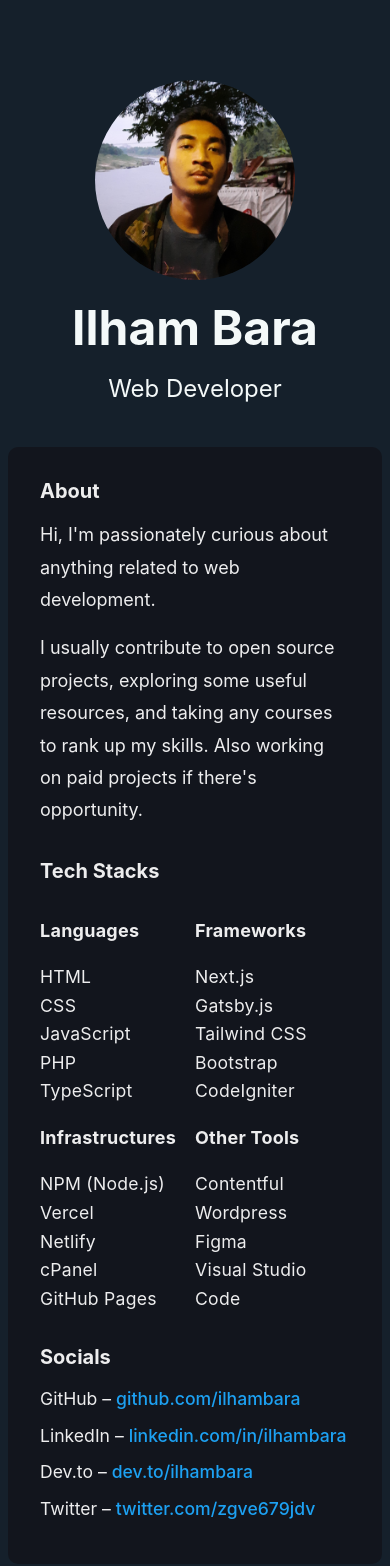
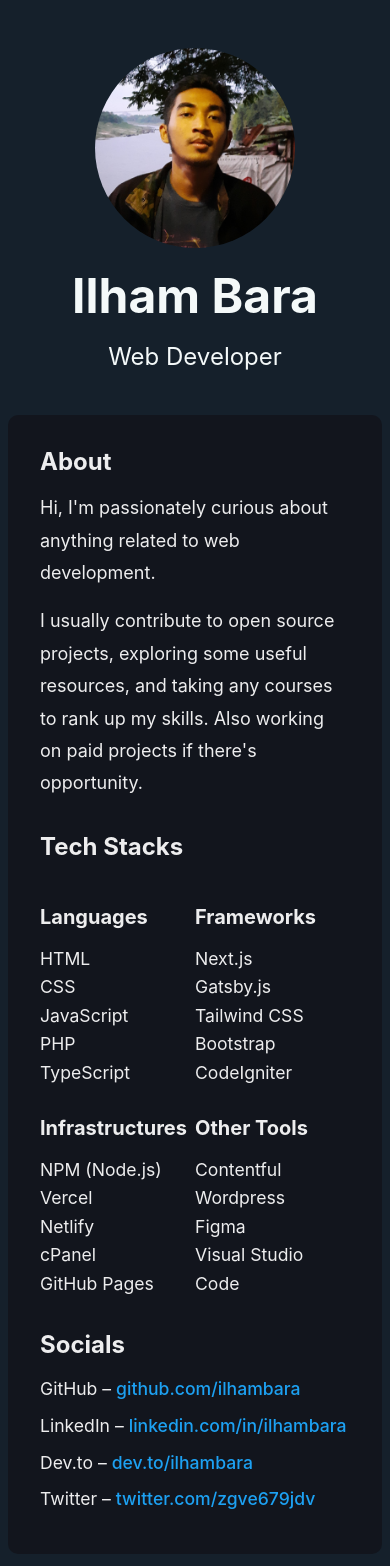
Before and after one commit to ilhambara/portfolio, a Next.js app: page /about in a window 390 px wide. Shown: the top 1566 px of the page. Built offline with nearby package versions, Linux system fonts and the light colour scheme.

Commit message:
Edit: media query for home page

```diff
--- a/pages/about.js
+++ b/pages/about.js
@@ -31,7 +31,7 @@ export default function About() {
             <h3 className={styles.text__title}>Tech Stacks</h3>
             <div className={styles.grid__display}>
               <div className={styles.grid__elements}>
-                <h5 className={styles.text__desc}>Languages</h5>
+                <h5 className={styles.text__title__ul}>Languages</h5>
                 <ul className={styles.list__ul}>
                   <li>HTML</li>
                   <li>CSS</li>
@@ -41,7 +41,7 @@ export default function About() {
                 </ul>
               </div>
               <div className={styles.grid__elements}>
-                <h5 className={styles.text__desc}>Frameworks</h5>
+                <h5 className={styles.text__title__ul}>Frameworks</h5>
                 <ul className={styles.list__ul}>
                   <li>Next.js</li>
                   <li>Gatsby.js</li>
@@ -51,7 +51,7 @@ export default function About() {
                 </ul>
               </div>
               <div className={styles.grid__elements}>
-                <h5 className={styles.text__desc}>Infrastructures</h5>
+                <h5 className={styles.text__title__ul}>Infrastructures</h5>
                 <ul className={styles.list__ul}>
                   <li>NPM (Node.js)</li>
                   <li>Vercel</li>
@@ -61,7 +61,7 @@ export default function About() {
                 </ul>
               </div>
               <div className={styles.grid__elements}>
-                <h5 className={styles.text__desc}>Other Tools</h5>
+                <h5 className={styles.text__title__ul}>Other Tools</h5>
                 <ul className={styles.list__ul}>
                   <li>Contentful</li>
                   <li>Wordpress</li>
--- a/styles/About.module.css
+++ b/styles/About.module.css
@@ -62,6 +62,11 @@
   margin: 2rem;
 }
 
+.text__title__ul {
+  font-size: 1.25rem;
+  margin: 0 0 1rem 0;
+}
+
 .grid__display {
   display: grid;
   grid-template-columns: repeat(4, 1fr);
@@ -112,6 +117,7 @@
 
   .text__title {
     margin-bottom: 1rem;
+    font-size: 1.5rem;
   }
 
   .background__about {
@@ -123,7 +129,8 @@
   }
 
   .grid__elements {
-    margin-top: 1rem;
+    margin-top: 1.75rem;
+    letter-spacing: normal;
   }
 
   .list__ul {
--- a/styles/Components.module.css
+++ b/styles/Components.module.css
@@ -77,6 +77,10 @@
 /* media query */
 
 @media (max-width: 600px) {
+  .main {
+    padding: 3rem 0;
+  }
+
   .footer__flex {
     flex-direction: column;
   }
--- a/styles/Home.module.css
+++ b/styles/Home.module.css
@@ -126,8 +126,8 @@
   .title {
     margin: 0;
     padding-bottom: 1.5rem;
-    line-height: 1.15;
-    font-size: 3rem;
+    line-height: 1.5;
+    font-size: 2.5rem;
   }
 
   .description {
@@ -148,5 +148,14 @@
   .grid {
     width: 100%;
     flex-direction: column;
+    margin: 0;
+  }
+
+  .card h3 {
+    font-size: 1.25rem;
+  }
+
+  .card p {
+    font-size: 1rem;
   }
 }
```
